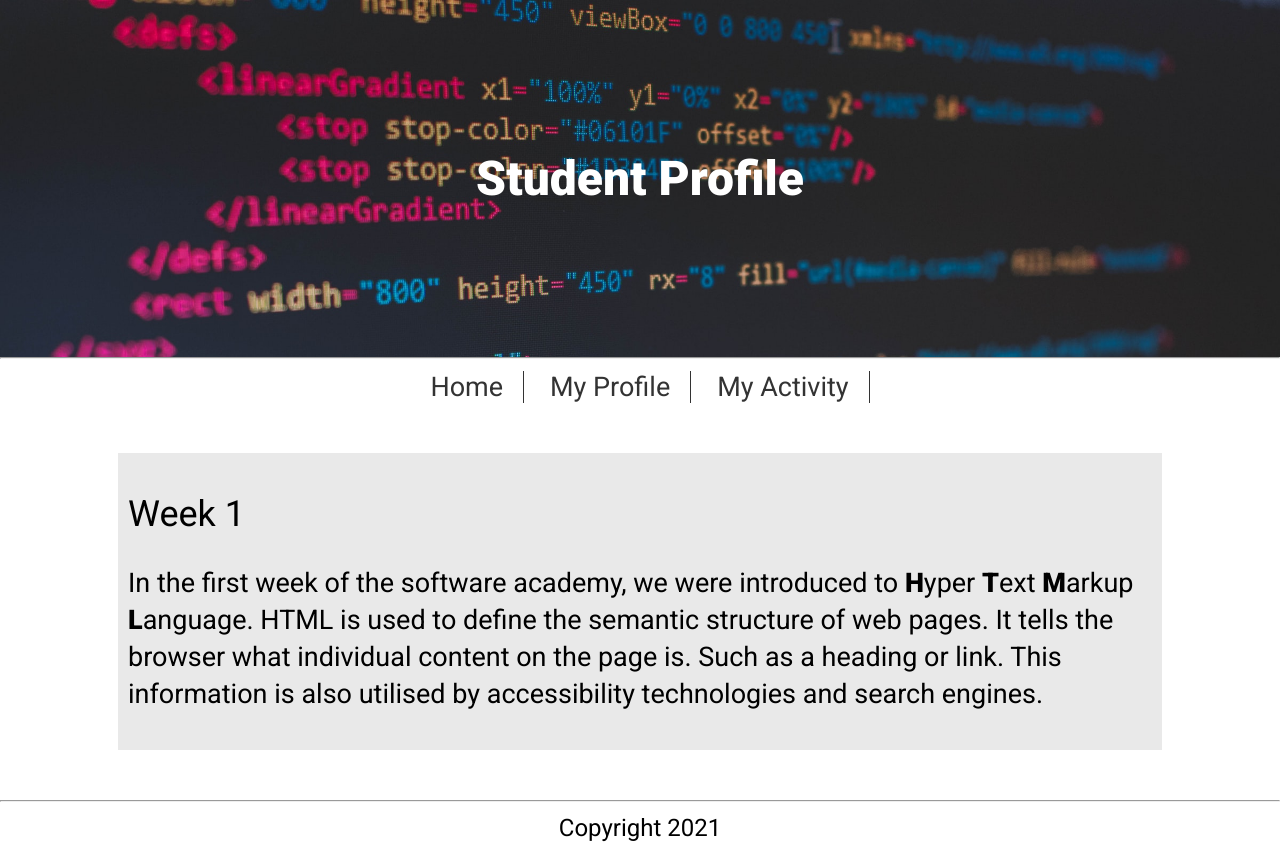
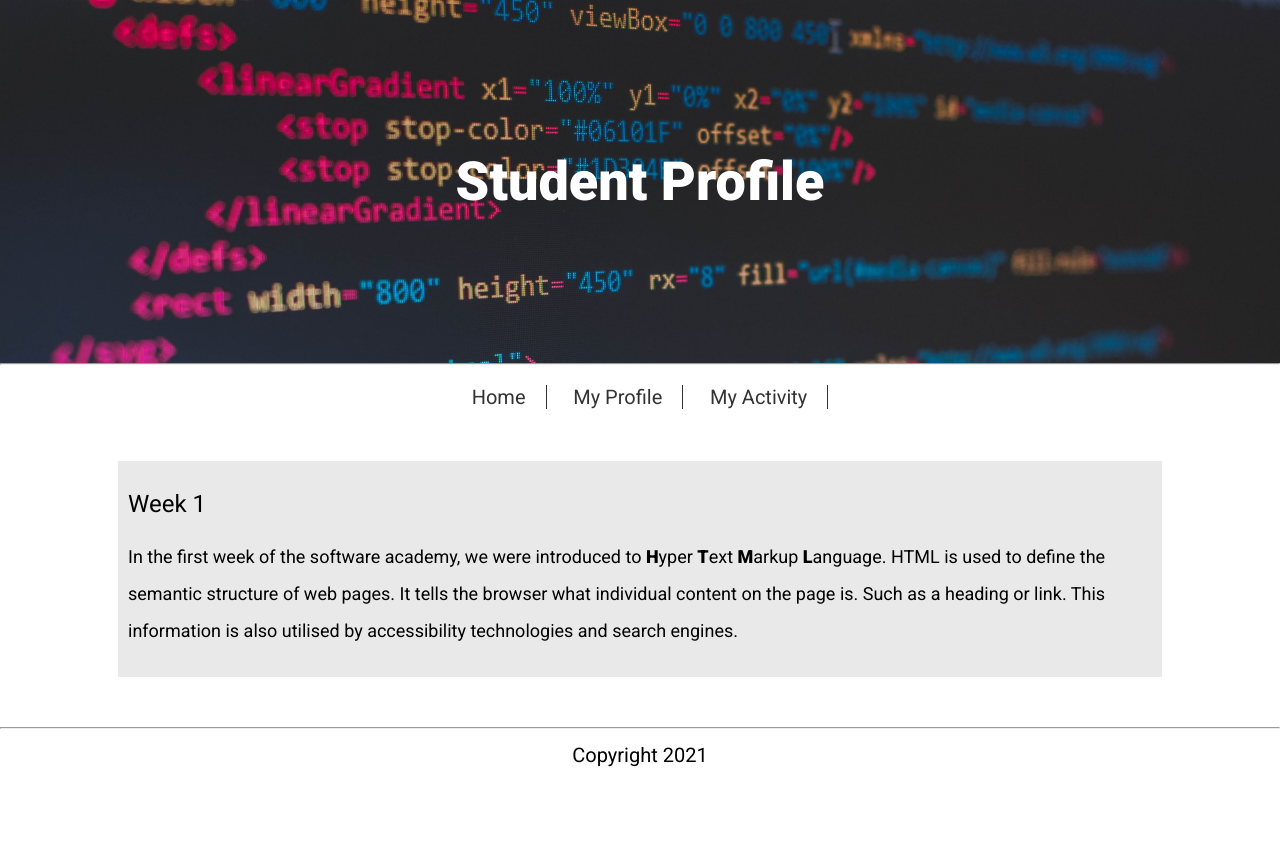
Before and after one commit to haiders-repos/haiders-website, a plain HTML site: page activity.html in a window 1280 px wide. After the commit the page ends 800 px from the top, so only its background shows below. Drawn offline with Linux system fonts and the light colour scheme.

Commit message:
changed some font sizes

```diff
--- a/style.css
+++ b/style.css
@@ -1,7 +1,7 @@
 body{
         margin:0;
         padding:0;
-        font-size: 24px;
+        font-size: 27px;
         font-family: Roboto ,Arial, Helvetica, sans-serif;
     }
 
@@ -45,7 +45,7 @@ img{
 
 .nav ul li{
     display:inline-block;
-    font-size:27px;
+    font-size:20px;
     font-family:Roboto,Arial, Helvetica, sans-serif;
     font-weight:300;
     border-right: 1px solid rgba(0,0,0,0.8);
@@ -55,6 +55,7 @@ img{
 .nav ul li a:hover{text-decoration-line: underline; }
 
 .details-box{
+    font-size:16px;
     width:80%;
     margin:50px auto;
     background-color: rgba(45,45,45,0.1);
@@ -63,9 +64,11 @@ img{
 
 .text-box{
     line-height: 37px;
-    font-size:27px;
+    font-size:18px;
+
 }
 
 footer{
+    font-size: 20px;
     padding-bottom: 20px;
 }
```
